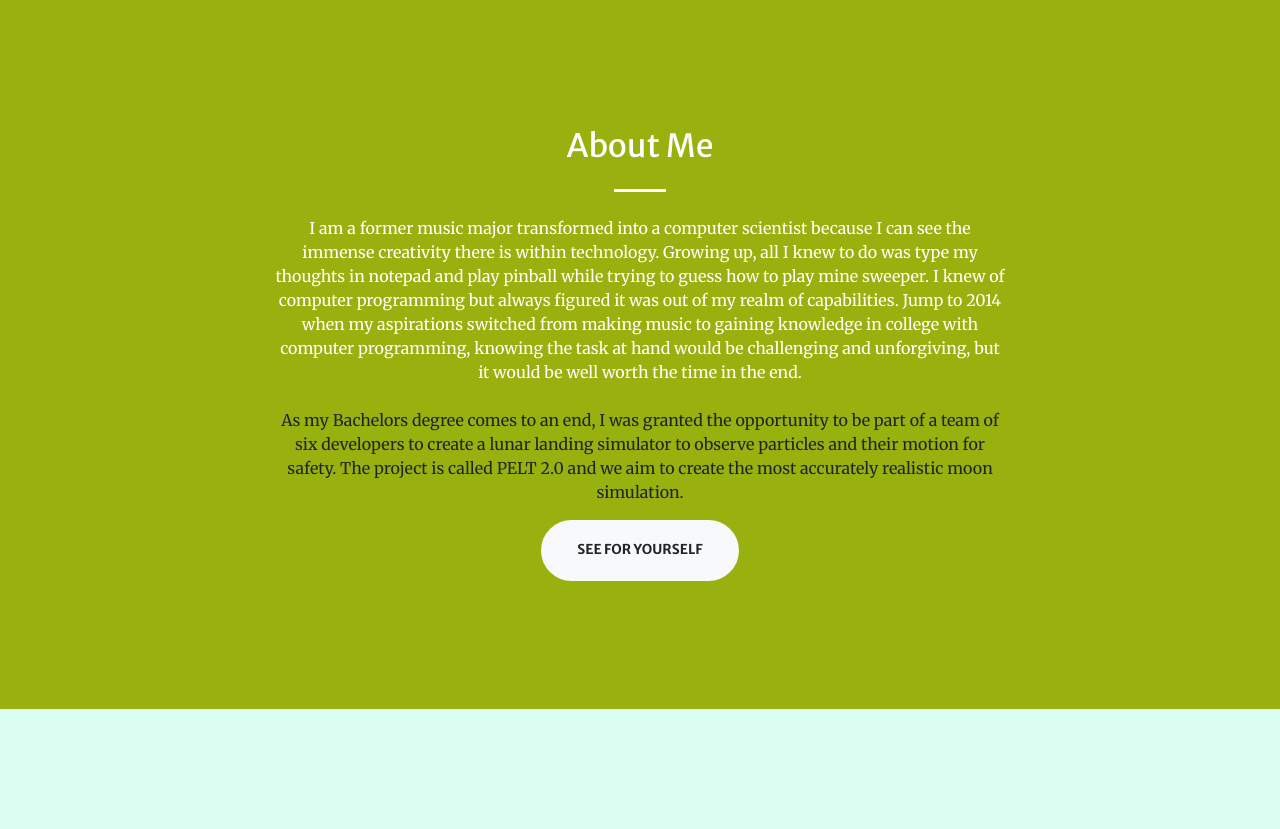
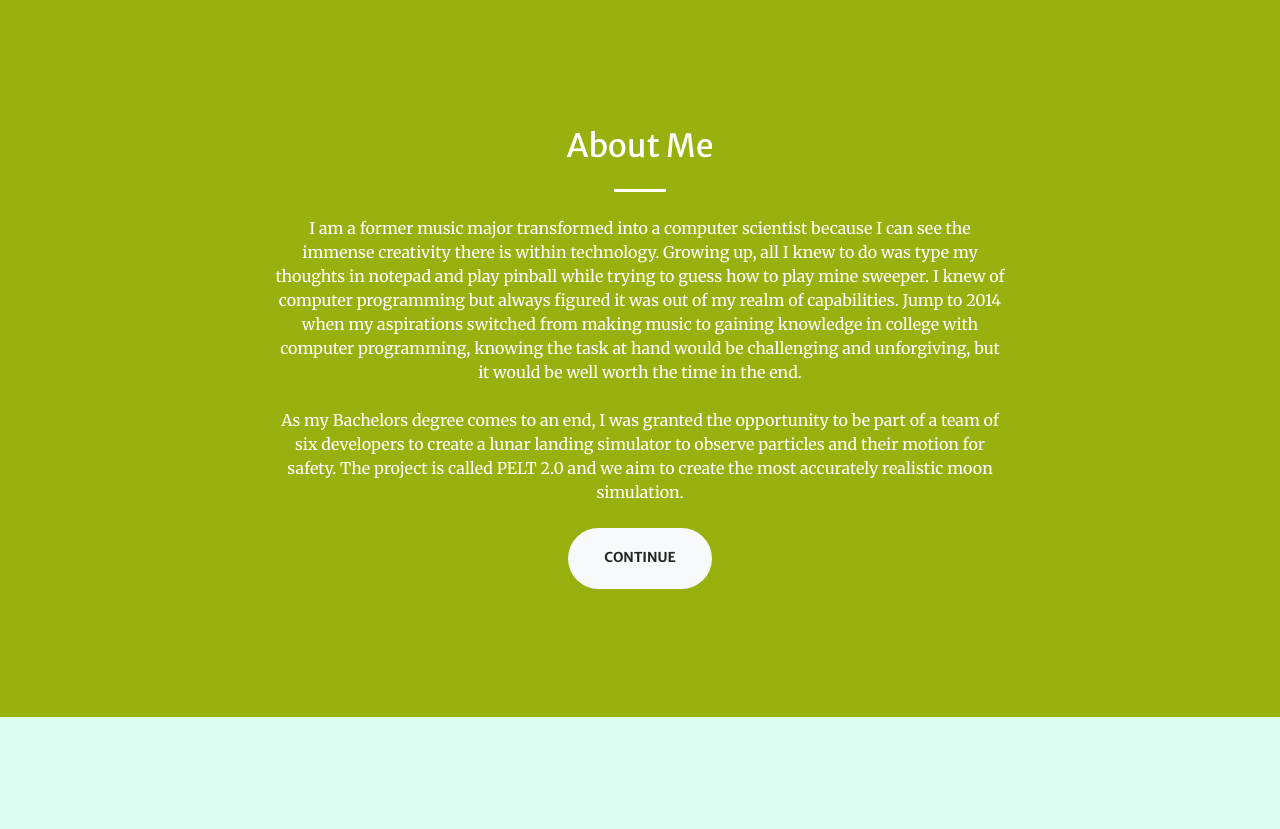
Before and after one commit to joemface/portfolio, a Flask app: page / in a window 1280 px wide. Shown: the part 801-1630 px from the top of the page. Run offline with Flask 2, Linux system fonts and the light colour scheme; some libraries are stand-ins or nearby versions.

Commit message:
updated webpage about me

```diff
--- a/templates/index.html
+++ b/templates/index.html
@@ -124,14 +124,14 @@
               challenging and unforgiving, but it would be well worth the time
               in the end.
             </p>
-            <p>
+            <p class="mb-4" style="color: white;">
               As my Bachelors degree comes to an end, I was granted the opportunity
               to be part of a team of six developers to create a lunar landing simulator
               to observe particles and their motion for safety. The project is called PELT 2.0 and
               we aim to create the most accurately realistic moon simulation.
             </p>
             <a class="btn btn-light btn-xl js-scroll-trigger" href="#services"
-              >See for Yourself</a
+              >Continue</a
             >
           </div>
         </div>
```
